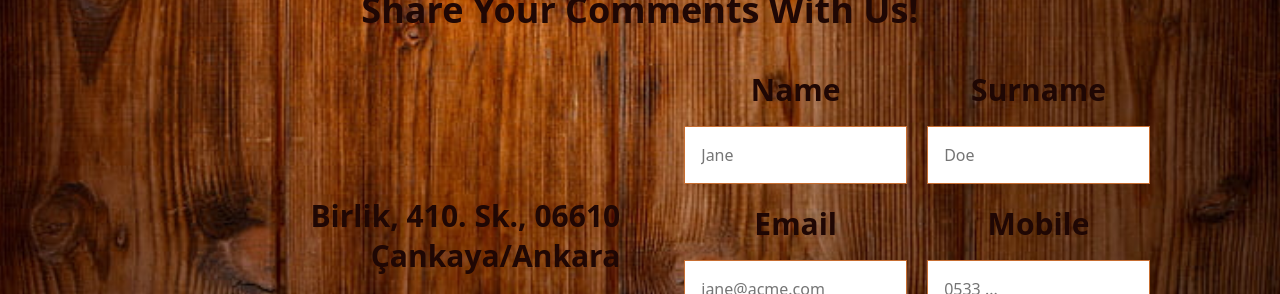
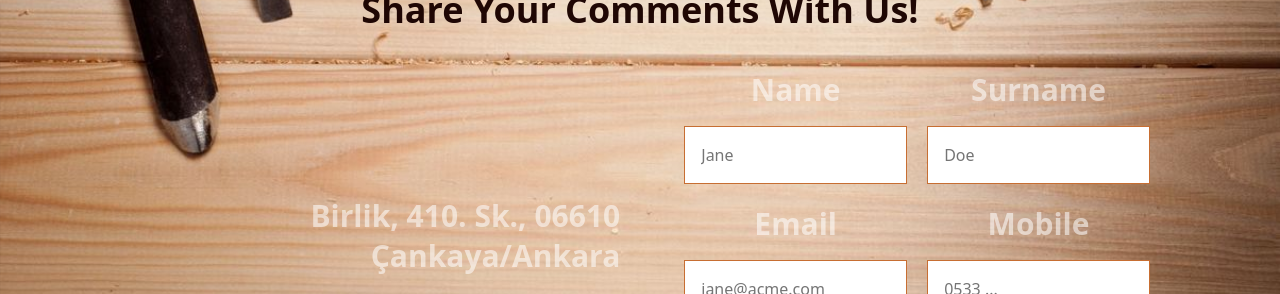
Before and after one commit to emresorkun/handyman-reactjs, a React (Create React App) app: page /comments in a window 1280 px wide. Shown: the part 493-787 px from the top of the page. Built offline with nearby package versions, Linux system fonts and the light colour scheme; no server answers; the database is empty.

Commit message:
styling of background

```diff
--- a/src/App.scss
+++ b/src/App.scss
@@ -44,7 +44,7 @@
   display: flex;
   justify-content: center;
   align-items: center;
-  color: rgb(5, 2, 19);
+  color: rgba(255, 255, 255, 0.55);
   font-weight: 1000;
   font-size: 24px;
   padding: 50px;
@@ -57,7 +57,7 @@ ul,
   line-height: 40px;
   font-size: 30px;
   font-weight: 900;
-  color: #1f0704;
+  color: rgba(255, 255, 255, 0.55);
 }
 
 .form-contact {
```
Also changed, not shown: src/images/bg.png.
